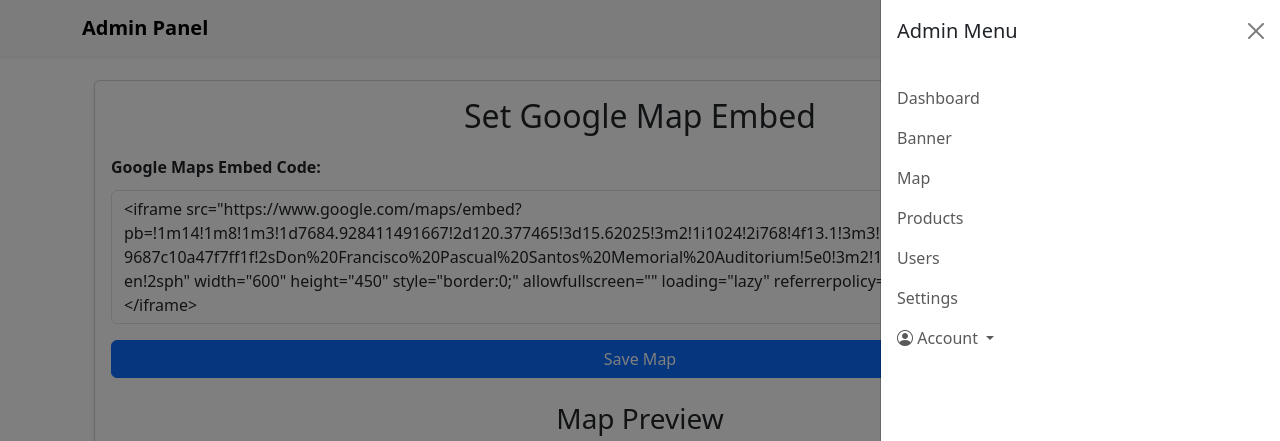
After one commit to jayfourjavier/web-boilerplate, a PHP site: page /admin/map.php in a window 1280 px wide, after a click that opens the changed part. The commit adds this page. Shown: the top 441 px of the page. Run offline with PHP 8.4, Linux system fonts and the light colour scheme.

Commit message:
update admin panel

```diff
--- /dev/null
+++ b/admin/footer.php
@@ -0,0 +1,8 @@
+</div> <!-- Close container -->
+
+<footer class="bg-dark text-white text-center py-3 mt-5">
+    <p class="mb-0">Admin Panel &copy; <?php echo date("Y"); ?> | Made with 🤍 by Jay Four Javier</p>
+</footer>
+
+</body>
+</html>
--- /dev/null
+++ b/admin/header.php
@@ -0,0 +1,64 @@
+<?php
+session_start(); // Start session for authentication if needed
+?>
+<!DOCTYPE html>
+<html lang="en">
+<head>
+    <meta charset="UTF-8">
+    <meta name="viewport" content="width=device-width, initial-scale=1">
+    <title>Admin Dashboard</title>
+
+    <link href="https://cdn.jsdelivr.net/npm/bootstrap@5.3.3/dist/css/bootstrap.min.css" rel="stylesheet">
+    <link href="https://cdn.jsdelivr.net/npm/bootstrap-icons/font/bootstrap-icons.css" rel="stylesheet">
+    <script src="https://cdn.jsdelivr.net/npm/bootstrap@5.3.3/dist/js/bootstrap.bundle.min.js"></script>
+    <script src="https://cdn.jsdelivr.net/npm/sortablejs@1.15.2/Sortable.min.js"></script>
+
+
+</head>
+<body>
+
+<!-- Admin Navbar -->
+<nav class="navbar navbar-light bg-light sticky-top shadow-sm">
+    <div class="container">
+        <!-- Brand -->
+        <a class="navbar-brand fw-bold" href="index.php">Admin Panel</a>
+
+        <!-- Offcanvas Toggler -->
+        <button class="navbar-toggler border-0" type="button" data-bs-toggle="offcanvas" data-bs-target="#offcanvasNav">
+            <span class="navbar-toggler-icon"></span>
+        </button>
+
+        <!-- Offcanvas Menu -->
+        <div class="offcanvas offcanvas-end" tabindex="-1" id="offcanvasNav">
+            <div class="offcanvas-header">
+                <h5 class="offcanvas-title">Admin Menu</h5>
+                <button type="button" class="btn-close" data-bs-dismiss="offcanvas"></button>
+            </div>
+
+            <div class="offcanvas-body">
+                <ul class="navbar-nav ms-auto">
+                    <li class="nav-item"><a class="nav-link" href="index.php">Dashboard</a></li>
+                    <li class="nav-item"><a class="nav-link" href="hero.php">Banner</a></li>
+                    <li class="nav-item"><a class="nav-link" href="map.php">Map</a></li>
+                    <li class="nav-item"><a class="nav-link" href="products.php">Products</a></li>
+                    <li class="nav-item"><a class="nav-link" href="users.php">Users</a></li>
+                    <li class="nav-item"><a class="nav-link" href="settings.php">Settings</a></li>
+
+                    <!-- User Account Dropdown -->
+                    <li class="nav-item dropdown">
+                        <a class="nav-link dropdown-toggle" href="#" id="userMenu" role="button" data-bs-toggle="dropdown">
+                            <i class="bi bi-person-circle"></i> Account
+                        </a>
+                        <ul class="dropdown-menu">
+                            <li><a class="dropdown-item" href="profile.php">Profile</a></li>
+                            <li><hr class="dropdown-divider"></li>
+                            <li><a class="dropdown-item text-danger" href="logout.php">Logout</a></li>
+                        </ul>
+                    </li>
+                </ul>
+            </div>
+        </div>
+    </div>
+</nav>
+
+<div class="container mt-4">
--- /dev/null
+++ b/admin/map.php
@@ -0,0 +1,68 @@
+<?php
+include 'header.php'; // Include the admin header
+
+$mapConfigFile = "../assets/data/mapConfig.json";
+
+// Load existing data
+$mapData = file_exists($mapConfigFile) ? json_decode(file_get_contents($mapConfigFile), true) : ["embed_html" => ""];
+
+// Save new embed HTML when form is submitted
+if ($_SERVER["REQUEST_METHOD"] == "POST") {
+    $mapData["embed_html"] = $_POST['map_embed'];
+    file_put_contents($mapConfigFile, json_encode($mapData, JSON_PRETTY_PRINT));
+}
+
+$mapEmbed = $mapData["embed_html"];
+?>
+
+<div class="container-lg">
+    <div class="card shadow-sm">
+        <div class="card-body">
+            <h2 class="mb-3 text-center">Set Google Map Embed</h2>
+
+            <form method="POST" class="mb-4">
+                <div class="d-flex justify-content-between align-items-center">
+                    <label class="form-label fw-bold m-0">Google Maps Embed Code:</label>
+                    <button type="button" class="btn btn-sm btn-success text-white" data-bs-toggle="modal" data-bs-target="#howToEmbedModal">
+                        How to get Google Maps Embed Code?
+                    </button>
+                </div>
+                <textarea name="map_embed" class="form-control mt-2" rows="5" placeholder="Paste the full iframe HTML here"><?= htmlspecialchars($mapEmbed) ?></textarea>
+                <div class="d-grid mt-3">
+                    <button type="submit" class="btn btn-primary">Save Map</button>
+                </div>
+            </form>
+
+            <h3 class="mt-4 text-center">Map Preview</h3>
+            <div class="d-flex justify-content-center">
+                <?php if ($mapEmbed): ?>
+                    <div class="ratio ratio-16x9 w-100"><?= $mapEmbed ?></div>
+                <?php else: ?>
+                    <p class="text-muted text-center">No map set. Paste the embed code above.</p>
+                <?php endif; ?>
+            </div>
+        </div>
+    </div>
+</div>
+
+<!-- How to Get Google Maps Embed Code Modal -->
+<div class="modal fade" id="howToEmbedModal" tabindex="-1" aria-labelledby="howToEmbedModalLabel" aria-hidden="true">
+    <div class="modal-dialog modal-lg">
+        <div class="modal-content">
+            <div class="modal-header">
+                <h5 class="modal-title" id="howToEmbedModalLabel">How to Get Google Maps Embed Code</h5>
+                <button type="button" class="btn-close" data-bs-dismiss="modal" aria-label="Close"></button>
+            </div>
+            <div class="modal-body">
+                <div class="ratio ratio-16x9">
+                    <iframe width="560" height="315" src="https://www.youtube.com/embed/EoniAikTmr8?si=3qrMppajHSuMVEx3"
+                        title="YouTube video player" frameborder="0" allow="accelerometer; autoplay; clipboard-write; encrypted-media; gyroscope; picture-in-picture; web-share"
+                        referrerpolicy="strict-origin-when-cross-origin" allowfullscreen>
+                    </iframe>
+                </div>
+            </div>
+        </div>
+    </div>
+</div>
+
+<?php include 'footer.php'; // Include the admin footer ?>
--- /dev/null
+++ b/assets/data/mapConfig.json
@@ -0,0 +1,3 @@
+{
+    "embed_html": "<iframe src=\"https:\/\/www.google.com\/maps\/embed?pb=!1m14!1m8!1m3!1d7684.928411491667!2d120.377465!3d15.62025!3m2!1i1024!2i768!4f13.1!3m3!1m2!1s0x3396b2262e0c2475%3A0x9687c10a47f7ff1f!2sDon%20Francisco%20Pascual%20Santos%20Memorial%20Auditorium!5e0!3m2!1sen!2sph!4v1741141186894!5m2!1sen!2sph\" width=\"600\" height=\"450\" style=\"border:0;\" allowfullscreen=\"\" loading=\"lazy\" referrerpolicy=\"no-referrer-when-downgrade\"><\/iframe>"
+}
--- a/index.php
+++ b/index.php
@@ -3,6 +3,8 @@
 include "navbar.php";
 include "hero.php";
 include "products.php";
+include "map.php";
+include "space.php";
 ?>
 
 
--- /dev/null
+++ b/space.php
@@ -0,0 +1,5 @@
+<div class="container-fluid">
+    <div class="row">
+        <div class="col-12" style="height: 40vh; background-color: #198754;"></div>
+    </div>
+</div>
```
Also changed, not shown: admin/hero.php (added, +145 -0 lines), admin/index.php (added, +22 -0 lines), admin/phpScripts/deleteBanner.php (added, +34 -0 lines), admin/phpScripts/uploadBanner.php (added, +46 -0 lines), admin/products.php (+7 -18 lines), assets/data/heroConfig.json (+4 -16 lines), hero.php (+11 -7 lines), map.php (added, +14 -0 lines), assets/images/banners/delivery.webp (added).
